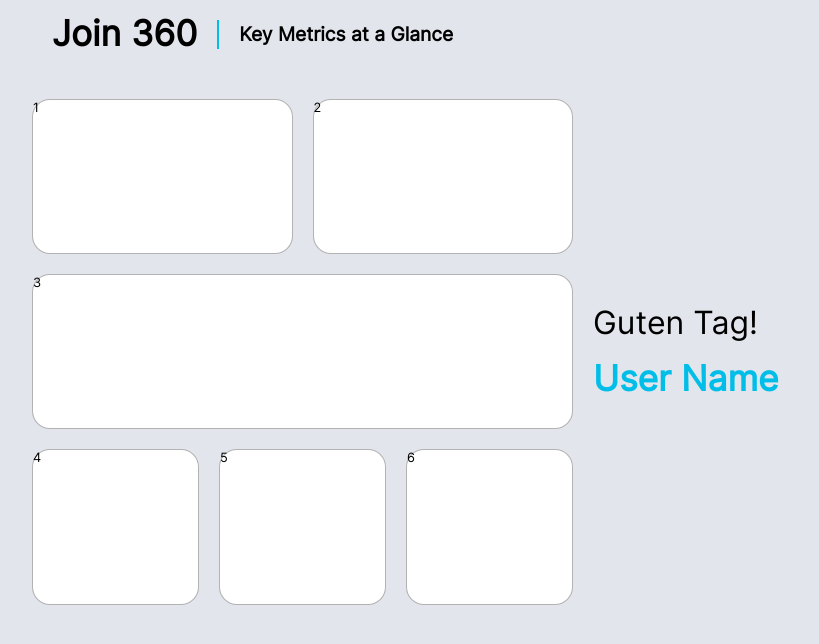
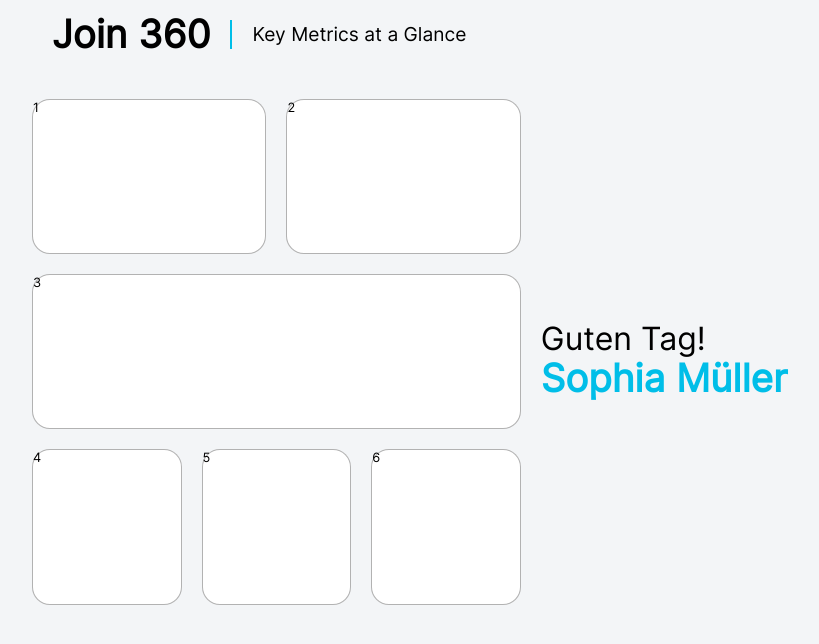
Before and after one commit to ere02/join124, a plain HTML site: page tests/start.html in a window 1280 px wide. Shown: the whole page, without its empty margins (68-887 px from the left). Drawn offline with Linux system fonts and the light colour scheme.

Commit message:
background-color and Headlines

```diff
--- a/css/all_colors.css
+++ b/css/all_colors.css
@@ -17,7 +17,7 @@
     --color-sunnyyellow:rgb(255,230,43);
     --color-red:rgb(255,70,70);
     --color-yellow:rgb(255,230,43);
-    --color-lightlila:rgb(226,230,236);
+    --color-lightlila:rgba(226,230,236,0.4);
     --color-yellowgreen:rgb(195,255,43);
     --color-darker-bg:rgb(9,25,49);
     --color-dark-bg:rgb(42,54,71);
--- a/css/style.css
+++ b/css/style.css
@@ -10,8 +10,10 @@
 
 body{
     font-family:'inter';
-    background-color:var(--use_background);
+
+    background-color:  var(--use_background);
     font-size:0.8rem;
+
 }
 
 h1 {
@@ -19,15 +21,19 @@ h1 {
     color: var(--use_border-button-bg-text);
 }
 h2{
-    font-size:2.2rem;
+    font-size:2.4rem;
     font-weight:800;
+    line-height:0.3;
+
 }
 h3{
     font-size:2rem;
     font-weight:500;
+
 }
 h4{
     font-size:1.2rem;
+    font-weight:100;
 }
 
 .start-container{
--- a/tests/start.html
+++ b/tests/start.html
@@ -44,7 +44,7 @@
         let greetings = sayHello();
     let place = document.getElementById("summary-greet");
     place.innerHTML = `<h3>${greetings}</h3></br>
-                   <h2 class="highlightedText"> User Name</h2>
+                   <h2 class="highlightedText">Sophia Müller</h2>
                         `;
 
 
```
